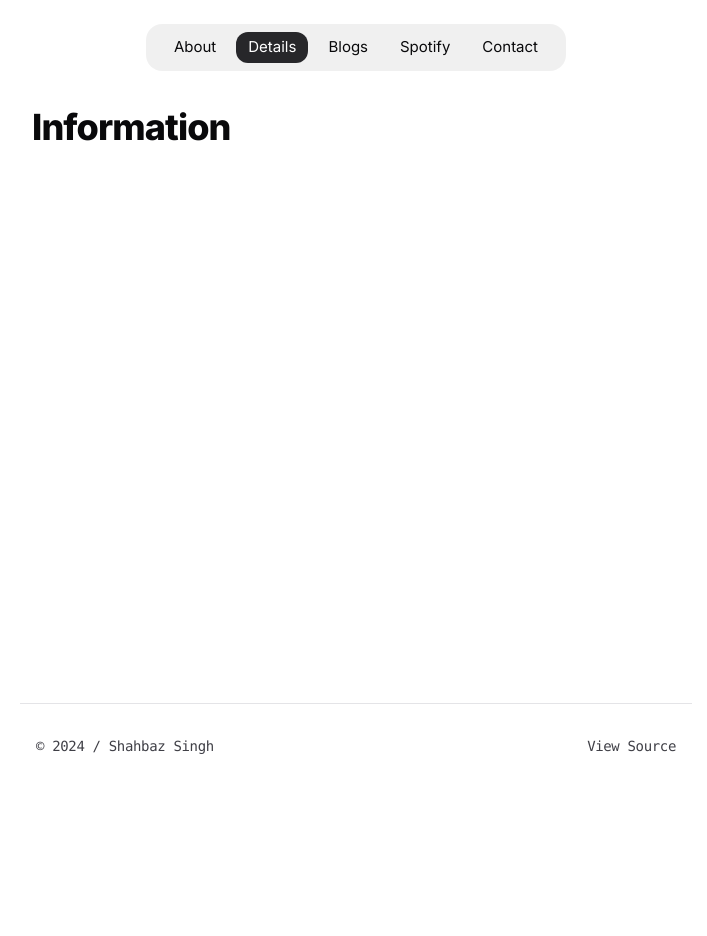
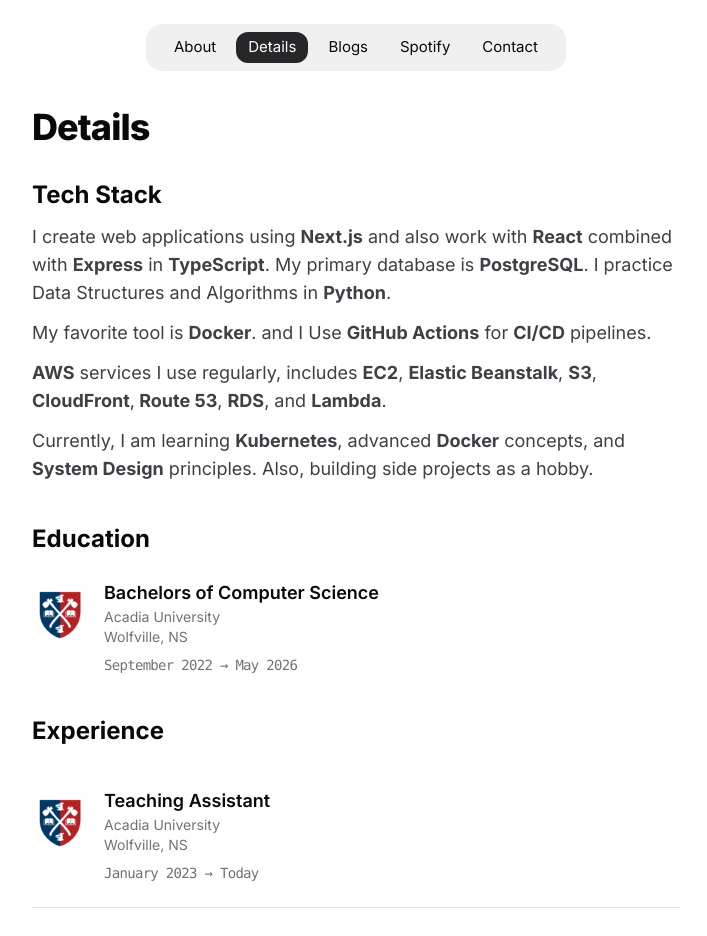
Before and after one commit to shahbaz-athwal/shahcodes, a Next.js app: page /details in a window 1280 px wide. Shown: the top 936 px of the page, without its empty margins (284-991 px from the left). Before the commit the page ends 800 px from the top, so only its background shows below. Built offline with nearby package versions, Linux system fonts and the light colour scheme.

Commit message:
details page updated

```diff
--- a/src/app/(app)/details/page.tsx
+++ b/src/app/(app)/details/page.tsx
@@ -1,10 +1,34 @@
 "use client";
-import { Header, PageHeader } from "@/components/ui/topicHeader";
+import { Header } from "@/components/ui/topicHeader";
 import { containerVariants, itemVariants } from "@/lib/animationVariants";
 import { motion } from "framer-motion";
+import Image from "next/image";
 import Link from "next/link";
 
-function Page() {
+const experience: {
+  company: string;
+  role: string;
+  date: string;
+  logo: string;
+  location: string;
+}[] = [
+  {
+    company: "Acadia University",
+    role: "Teaching Assistant",
+    date: "January 2023 → Today",
+    logo: "/acadia-university-logo.webp",
+    location: "Wolfville, NS",
+  },
+  {
+    company: "Compass Group",
+    role: "Frontend Associate",
+    date: "September 2022 → Today",
+    logo: "/compass.png",
+    location: "Wolfville, NS",
+  },
+];
+
+export default function Page() {
   return (
     <motion.div
       initial="hidden"
@@ -12,15 +36,107 @@ function Page() {
       variants={containerVariants}
       className="p-1 pt-9"
     >
+      <Header as="h1">Details</Header>
       <motion.section variants={itemVariants} className="mb-6">
-      <Header as="h1">Information</Header>
-      <section className="pb-8">
+        <section className="pt-8">
+          <span className="block font-bold text-2xl pb-3 dark:text-zinc-200">
+            Tech Stack
+          </span>
+          <div className="text-md md:text-lg space-y-3 font-normal leading-normal text-zinc-700 dark:text-zinc-300/70">
+            <p>
+              I create web applications using <strong>Next.js</strong> and also
+              work with <strong>React</strong> combined with{" "}
+              <strong>Express</strong> in <strong>TypeScript</strong>. My
+              primary database is <strong>PostgreSQL</strong>. I practice Data
+              Structures and Algorithms in <strong>Python</strong>.
+            </p>
+            <p>
+              My favorite tool is <strong>Docker</strong>. and I Use{" "}
+              <strong>GitHub Actions</strong> for <strong>CI/CD</strong>{" "}
+              pipelines.
+            </p>
+            <p>
+              <strong>AWS</strong> services I use regularly, includes{" "}
+              <strong>EC2</strong>, <strong>Elastic Beanstalk</strong>,{" "}
+              <strong>S3</strong>, <strong>CloudFront</strong>,
+              <strong> Route 53</strong>, <strong>RDS</strong>, and{" "}
+              <strong>Lambda</strong>.
+            </p>
+            <p>
+              Currently, I am learning <strong>Kubernetes</strong>, advanced{" "}
+              <strong>Docker</strong> concepts, and{" "}
+              <strong>System Design</strong> principles. Also, building side
+              projects as a hobby.
+            </p>
+          </div>
+        </section>
+      </motion.section>
 
-      </section>
+      <motion.section variants={itemVariants}>
+        <section className="pt-4">
+          <span className="block font-bold text-2xl dark:text-zinc-200">
+            Education
+          </span>
+          <div className="flex gap-4 py-6">
+            <div className="bg-white h-14 w-14 flex items-center justify-center mt-2 rounded-xl shrink-0">
+              <Image
+                width={100}
+                height={100}
+                src={"/acadia-university-logo.webp"}
+                alt={"Acadia University"}
+                className="w-12 h-12"
+              />
+            </div>
+            <div className="flex flex-col col-span-9">
+              <span className="dark:text-zinc-300 text-lg font-semibold">
+                Bachelors of Computer Science
+              </span>
+              <span className="text-zinc-500 text-sm">Acadia University</span>
+              <span className="text-zinc-500 text-sm">Wolfville, NS</span>
+              <span className="block mt-2 text-zinc-500 col-span-2 text-sm font-medium tracking-tighter font-mono">
+                September 2022 → May 2026
+              </span>
+            </div>
+          </div>
+        </section>
+      </motion.section>
 
+      <motion.section variants={itemVariants}>
+        <section className="pt-4">
+          <span className="block font-bold text-2xl dark:text-zinc-200">
+            Experience
+          </span>
+          <div className="divide-y pt-4 dark:divide-zinc-700">
+            {experience.map((exp, index) => {
+              return (
+                <div className="flex gap-4 py-6" key={index}>
+                  <div className="bg-white h-14 w-14 flex items-center justify-center mt-2 rounded-xl shrink-0">
+                    <Image
+                      width={100}
+                      height={100}
+                      src={exp.logo}
+                      alt={"Acadia University"}
+                      className="w-12 h-12"
+                    />
+                  </div>
+                  <div className="flex flex-col col-span-9">
+                    <span className="dark:text-zinc-300 text-lg font-semibold">
+                      {exp.role}
+                    </span>
+                    <span className="text-zinc-500 text-sm">{exp.company}</span>
+                    <span className="text-zinc-500 text-sm">
+                      {exp.location}
+                    </span>
+                    <span className="block mt-2 text-zinc-500 col-span-2 text-sm font-medium tracking-tighter font-mono">
+                      {exp.date}
+                    </span>
+                  </div>
+                </div>
+              );
+            })}
+          </div>
+        </section>
       </motion.section>
     </motion.div>
   );
 }
-
-export default Page;
--- a/src/app/page.tsx
+++ b/src/app/page.tsx
@@ -67,7 +67,7 @@ const Home = () => {
         <span className="block font-semibold text-2xl pb-3 dark:text-zinc-200">
           I’m a full stack developer based in Canada
         </span>
-        <p className="text-lg md:text-lg leading-normal dark:text-zinc-300/70">
+        <p className="text-lg leading-normal dark:text-zinc-300/70">
           A third year computer science student with nearly 2 years of
           experience in Full Stack Development. Currently, I am focusing on
           advanced Backend and DevOps skills. Proficient with{" "}
```
Also changed, not shown: public/acadia-university-logo.webp (added), public/compass.png (added).
